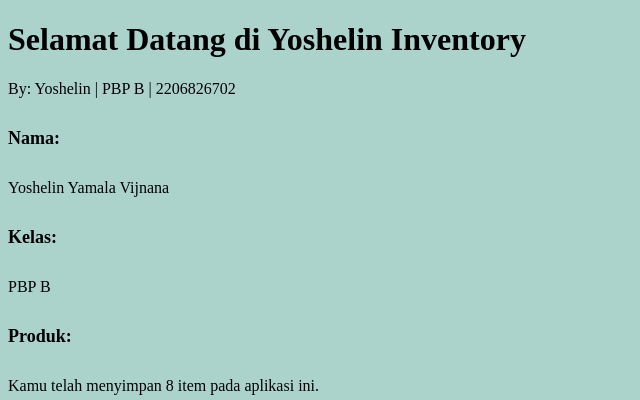
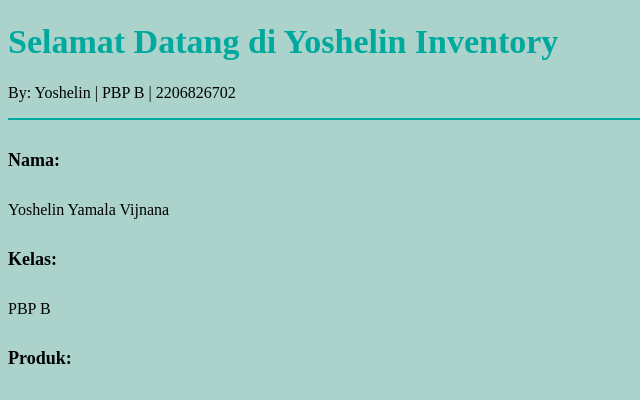
Before and after one commit to yoshelinn/yoshe.business, a Django app: page / in a window 1280 px wide. Shown: the top 400 px of the page, without its empty margins (0-640 px from the left). Run offline with Django 4.2, Linux system fonts and the light colour scheme; data comes from the database, SQL or seed files in the repository; both versions use the stored data as it was after the commit.

Commit message:
Menghias dan mewarnai website

```diff
--- a/main/templates/main.html
+++ b/main/templates/main.html
@@ -7,15 +7,19 @@
     }
 </style>
 
-<h1>Selamat Datang di Yoshelin Inventory</h1>
+<h1 style="color: #00a99d; font-size: 34px;">Selamat Datang di Yoshelin Inventory</h1>
 <p>By: Yoshelin | PBP B | 2206826702 <p>
+
+<hr style="border: 1px solid #00a99d ">
 
 <p>     </p>
 <h5> Nama:  </h5>
 <p>{{ name }}</p>
 
+
 <h5> Kelas: </h5>
 <p>{{ class }}</p>
+
 
 <h5> Produk: </h5>
 <p>{{ item }}</p>
```
Also changed, not shown: db.sqlite3.
